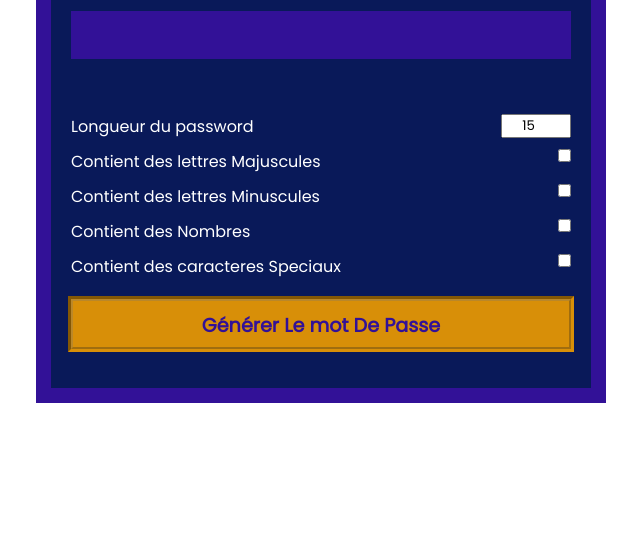
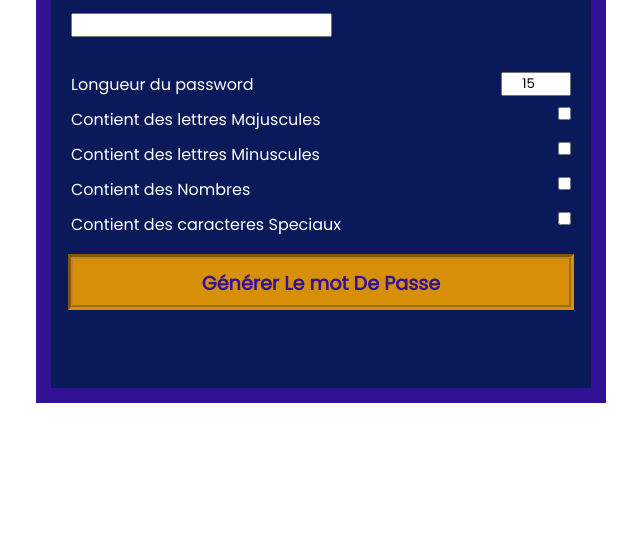
Before and after one commit to fayethioro/GenerateurMotDePasse, a plain HTML site: page index.html in a window 1280 px wide. Shown: the part 247-800 px from the top of the page, without its empty margins (319-959 px from the left). Drawn offline with Linux system fonts and the light colour scheme.

```diff
--- a/script.js
+++ b/script.js
@@ -76,9 +76,9 @@
     }
     else
     {
-    passwordoutput.select();
-    document.execCommand("copy");
-    alert('Copié')
+        passwordoutput.select();
+        document.execCommand("copy");
+        alert('Copié')
     }
 }
 // document.querySelector("#generateButton2").addEventListener("click", copie);
--- a/style.css
+++ b/style.css
@@ -32,7 +32,7 @@
   background: #091959;
   color: white;
 }
-#password-generator #passwordoutput
+#password-generator #motdepasse
 {
     text-align: left;
     font-size: 2rem;
@@ -42,6 +42,10 @@
     border:none;
     color: white;
 }
+
+
+
+
 .range, .majuscule, .minuscule, .numero, .symbole
 {
     position: relative;
```
